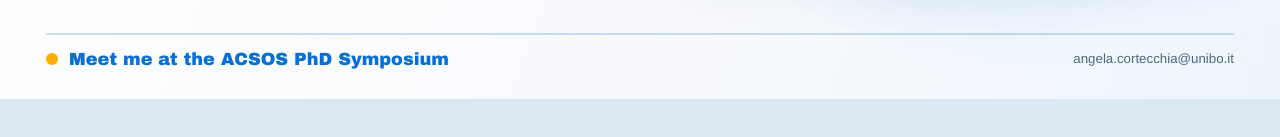
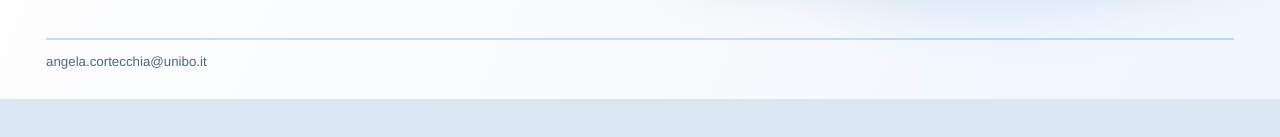
Before and after one commit to angelacorte/presentation-2026-acsos-phd-flash-talk, a website: page index.html in a window 1280 px wide. Shown: the part 661-798 px from the top of the page. Drawn offline with Linux system fonts and the light colour scheme; a web font is replaced by a local one.

Commit message:
feat: remove invitation section from footer in index.html

```diff
--- a/index.html
+++ b/index.html
@@ -51,10 +51,6 @@
         </div>
 
         <footer class="slide-footer">
-            <div class="invitation">
-                <span class="invitation-mark" aria-hidden="true"></span>
-                <strong>Meet me at the ACSOS PhD Symposium</strong>
-            </div>
             <a href="mailto:angela.cortecchia@unibo.it">angela.cortecchia@unibo.it</a>
         </footer>
     </section>
```
